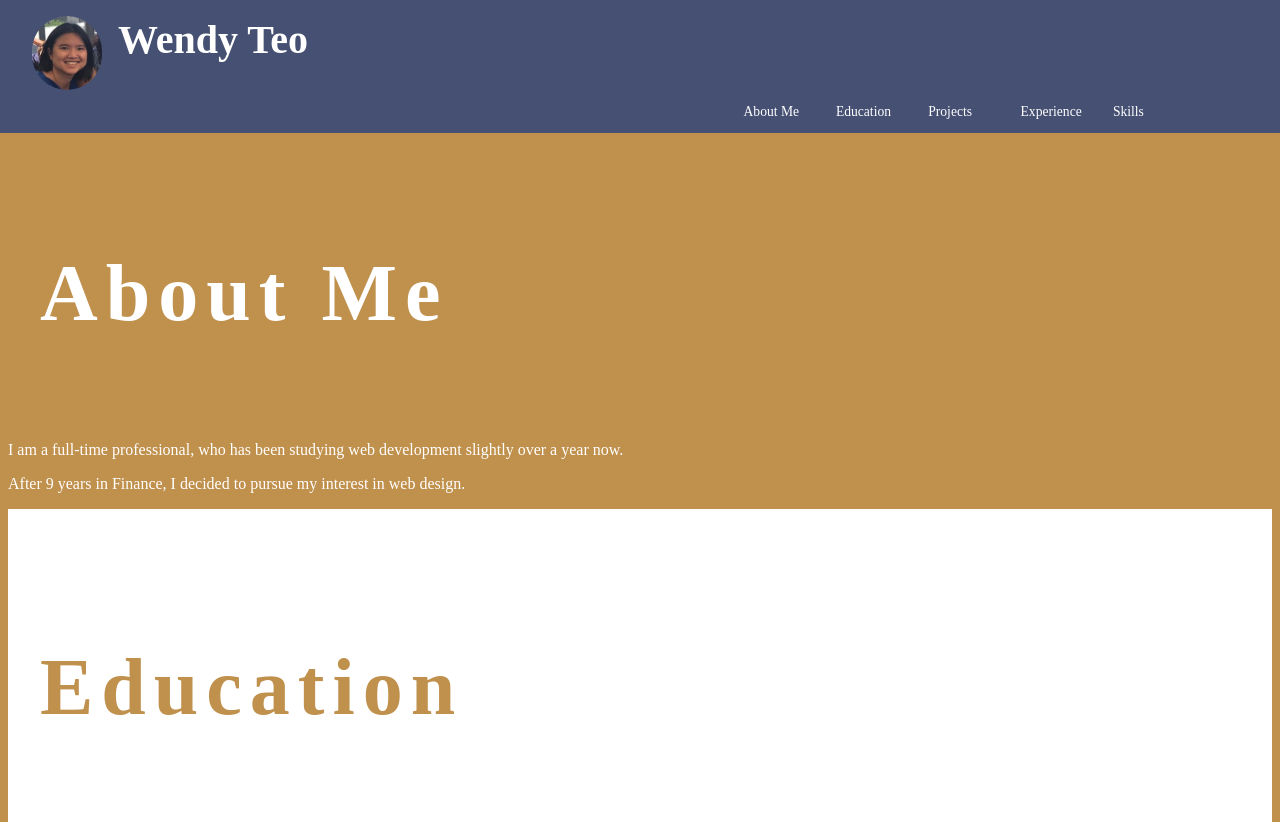
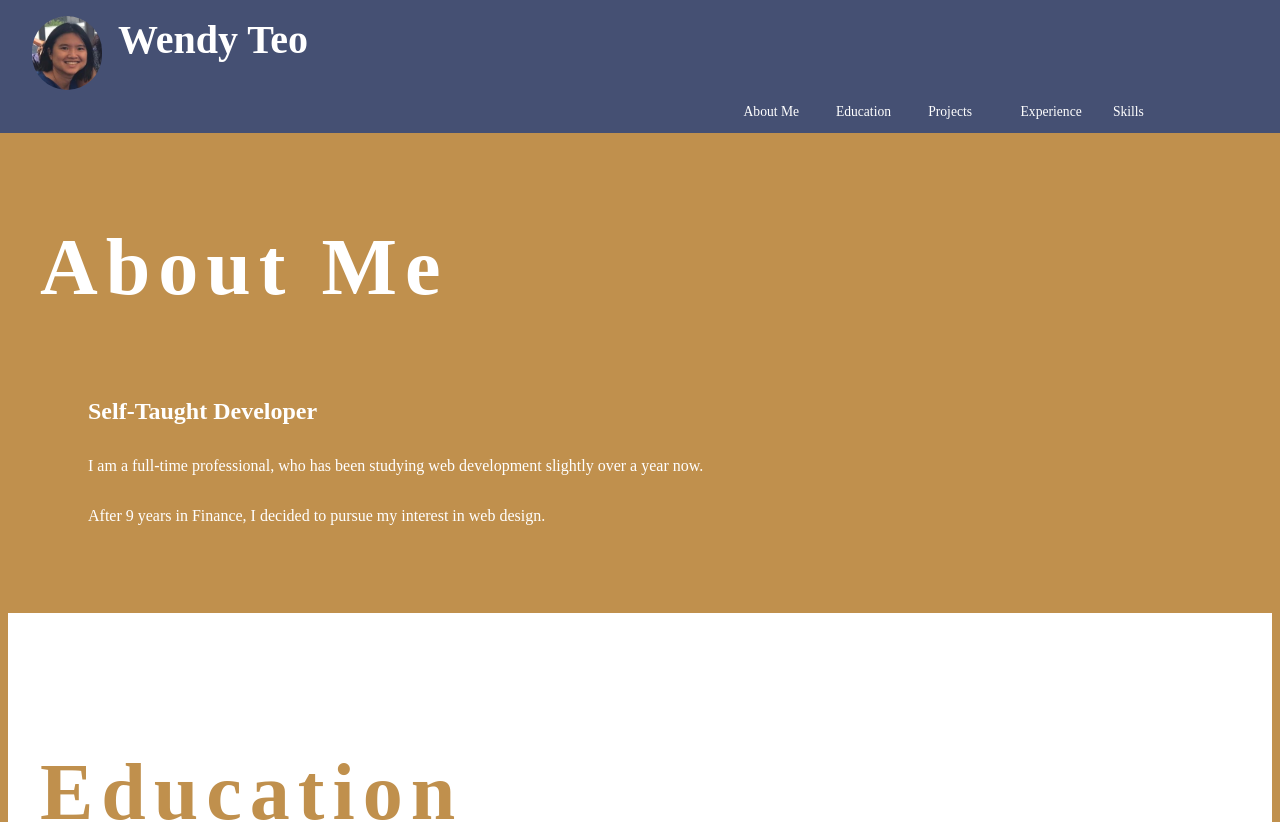
Before and after one commit to wteo/resumev2, a React (Create React App) app: page / in a window 1280 px wide. Shown: the top 822 px of the page. Built offline with nearby package versions, Linux system fonts and the light colour scheme.

Commit message:
Added AboutMe component

```diff
--- a/src/components/AboutMe.js
+++ b/src/components/AboutMe.js
@@ -2,12 +2,17 @@ import React from 'react';
 
 import NavTitleStyle from '../UI/Nav-Title-style';
 
+import styles from './AboutMe.module.css';
+
 function AboutMe() {
     return (
-        <div>
-            <NavTitleStyle navColor='main'>
+        <div className={styles.aboutMeContainer}>
+            <div>
+                <NavTitleStyle navColor='main'>
                 About Me
-            </NavTitleStyle>
+                </NavTitleStyle>
+            </div>
+            <p className={styles.aboutMeSubTitle}>Self-Taught Developer</p>
             <p>I am a full-time professional, who has been studying web development slightly over a year now.</p>
             <p>After 9 years in Finance, I decided to pursue my interest in web design.</p>
         </div>
--- /dev/null
+++ b/src/components/AboutMe.module.css
@@ -0,0 +1,21 @@
+.aboutMeContainer {
+    display: flex;
+    flex-direction: column;
+    padding-bottom: 3.5rem;
+}
+
+.aboutMeContainer div, .aboutMeContainer p {
+    flex: 1;
+    margin: auto 0;
+}
+
+.aboutMeContainer p {
+    padding-bottom: 2rem;
+    padding-left: 5rem;
+}
+
+.aboutMeSubTitle {
+    font-size: 150%;
+    font-weight: bold;
+    padding-bottom: 2rem;
+}
--- a/src/components/Course.module.css
+++ b/src/components/Course.module.css
@@ -13,6 +13,7 @@
     flex: 1;
     margin: auto 0;
     padding-left: 5rem;
+    color: var(--alternate-p-text-color);
 }
 
 .courseLecturer {
```
Also changed, not shown: 1 other file (tests, documents, lock files or other folders).
